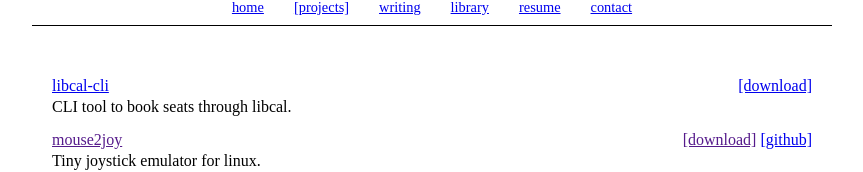
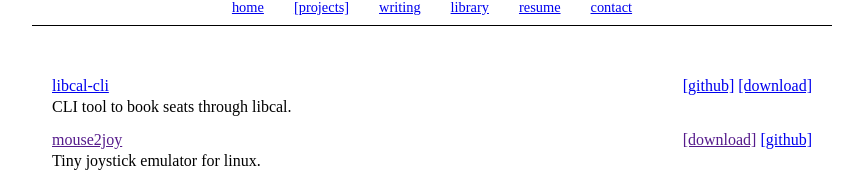
Before and after one commit to clemjvdm/clemjvdm.github.io, a plain HTML site: page projects.html in a window 1280 px wide. Shown: the part 143-315 px from the top of the page, without its empty margins (208-1071 px from the left). Drawn offline with Linux system fonts and the light colour scheme; no server answers.

Commit message:
Added gh link for libcal-cli in projects page

```diff
--- a/projects.html
+++ b/projects.html
@@ -29,6 +29,7 @@
           <div class="space-between">
             <a href="projects/libcal-cli.html">libcal-cli</a>
             <span>
+              <a href="https://github.com/clemjvdm/libcal-cli">[github]</a>
               <a href="projects/libcal-cli.html#downloads">[download]</a>
             </span>
           </div>
```
